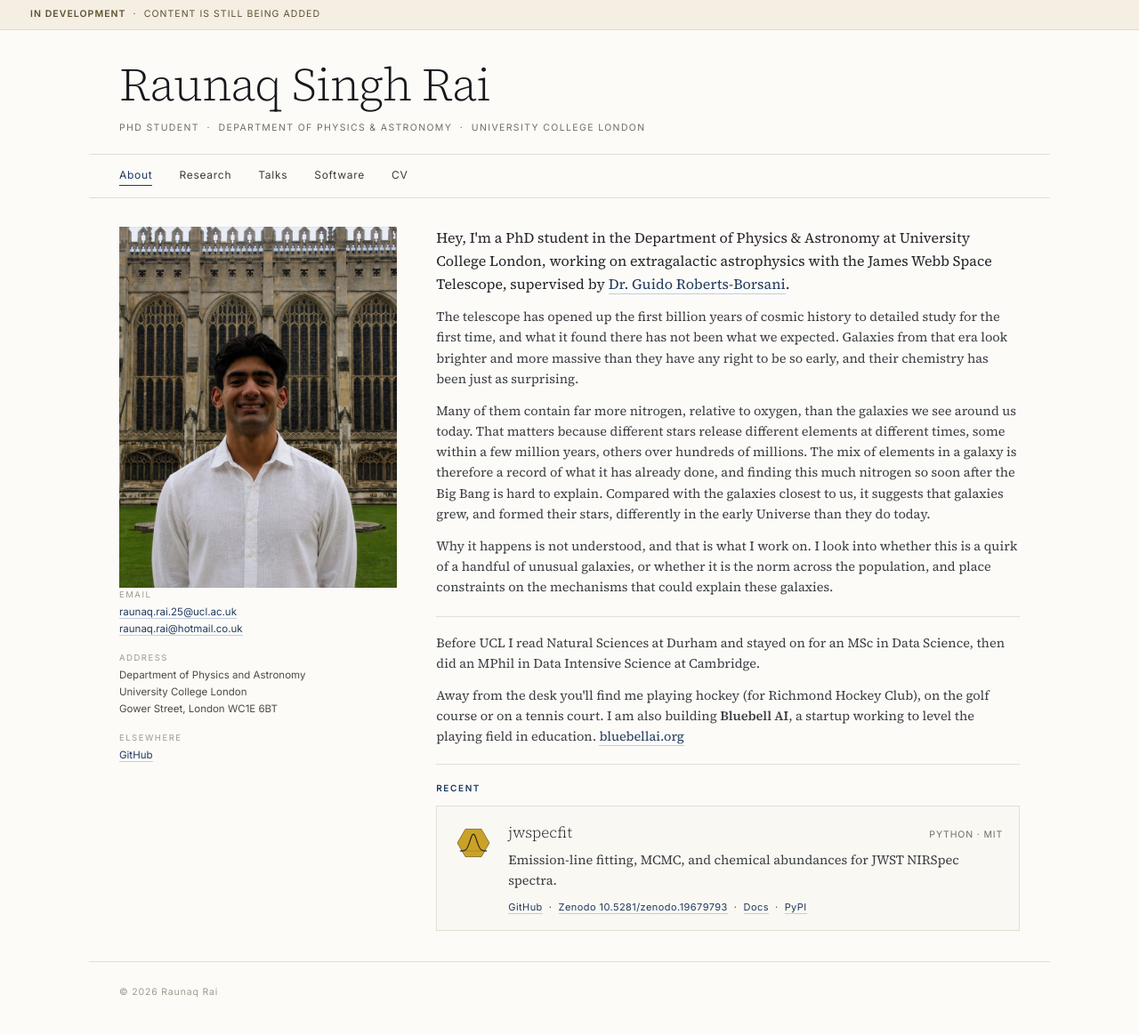
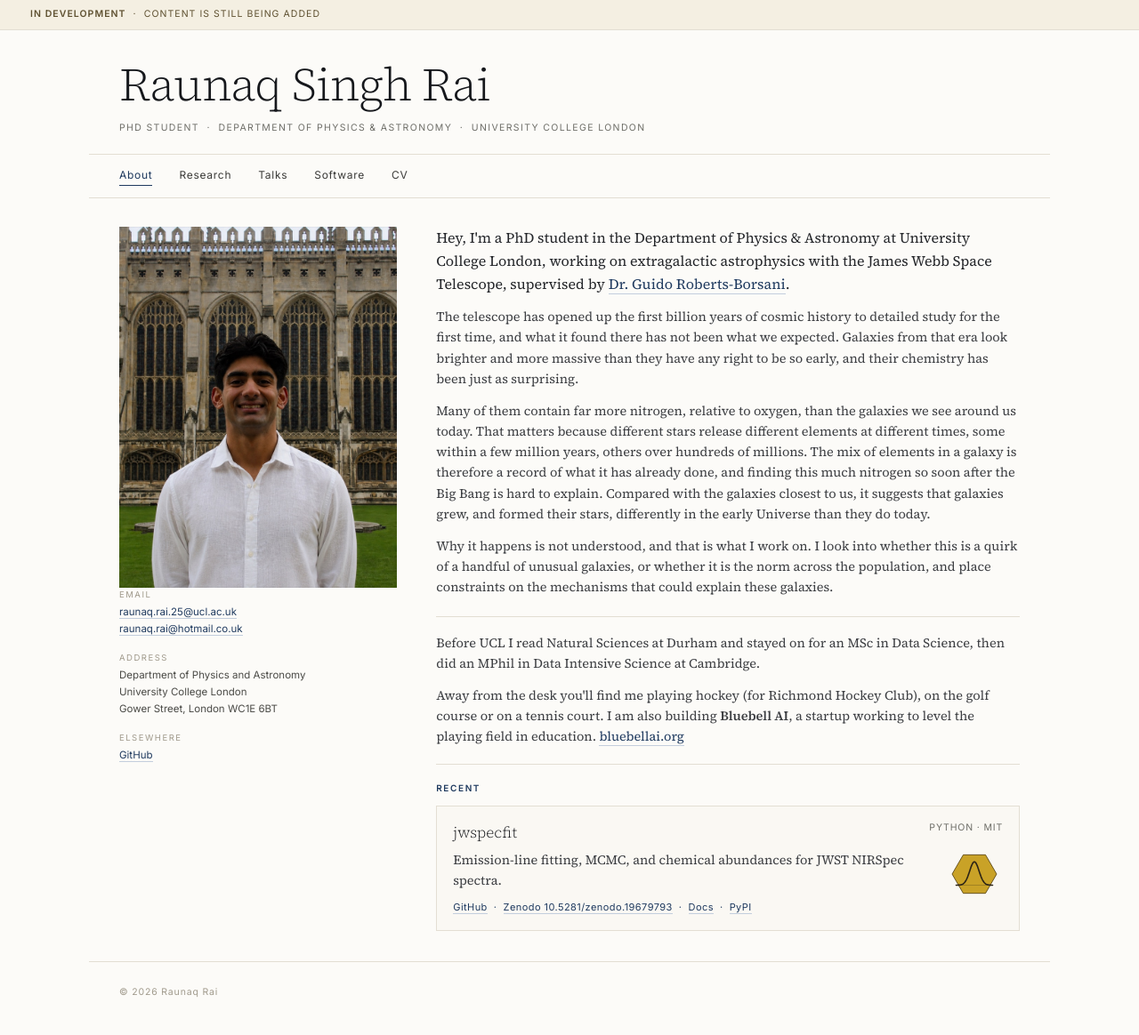
Before and after one commit to raunaq-rai/raunaq-rai.github.io, a Jekyll site: the page built from index.html, in a window 1280 px wide. Shown: the whole page at 89% size. Built offline with Jekyll 4.4.1, drawn with Linux system fonts in a browser that asks for light colours.

Commit message:
Move the jwspecfit logo to the right, beneath the Python MIT label

```diff
--- a/_includes/software-card.html
+++ b/_includes/software-card.html
@@ -1,12 +1,9 @@
 {% assign item = include.item %}
 <div class="card{% if item.logo %} card-has-logo{% endif %}">
-  {% if item.logo %}
-    <img class="card-logo" src="{{ item.logo }}" width="46" height="46" alt="" aria-hidden="true">
-  {% endif %}
   <div class="card-main">
     <div class="card-head">
       <span class="card-title">{{ item.name }}</span>
-      <span class="card-meta">{{ item.meta }}</span>
+      {% unless item.logo %}<span class="card-meta">{{ item.meta }}</span>{% endunless %}
     </div>
     <p class="body-text" style="margin:6px 0 10px">{{ item.tagline }}</p>
     {% if include.full and item.description %}
@@ -18,4 +15,10 @@
       {% endfor %}
     </div>
   </div>
+  {% if item.logo %}
+    <div class="card-aside">
+      <span class="card-meta">{{ item.meta }}</span>
+      <img class="card-logo" src="{{ item.logo }}" width="64" height="64" alt="" aria-hidden="true">
+    </div>
+  {% endif %}
 </div>
--- a/assets/css/style.css
+++ b/assets/css/style.css
@@ -161,9 +161,16 @@ p { margin: 0 0 13px; }
   white-space: nowrap;
 }
 .card-links { font-family: var(--sans); font-size: 11px; letter-spacing: 0.04em; color: var(--accent); }
-.card-has-logo { display: flex; gap: 16px; align-items: flex-start; }
-.card-logo { width: 46px; height: 46px; flex: none; display: block; margin-top: 2px; }
+.card-has-logo { display: flex; gap: 20px; align-items: flex-start; }
 .card-main { flex: 1; min-width: 0; }
+.card-aside {
+  flex: none;
+  display: flex;
+  flex-direction: column;
+  align-items: flex-end;
+  gap: 12px;
+}
+.card-logo { width: 64px; height: 64px; display: block; }
 
 /* Under-construction block */
 .placeholder {
@@ -196,6 +203,9 @@ footer {
   .slim { flex-direction: column; gap: 12px; }
   .nav { gap: 18px; }
   .page-body h1 { font-size: 27px; }
+  .card-has-logo { flex-direction: column-reverse; gap: 12px; }
+  .card-aside { flex-direction: row; align-items: center; gap: 12px; width: 100%; }
+  .card-logo { width: 48px; height: 48px; }
 }
 
 /* Interactive spectrum */
```
